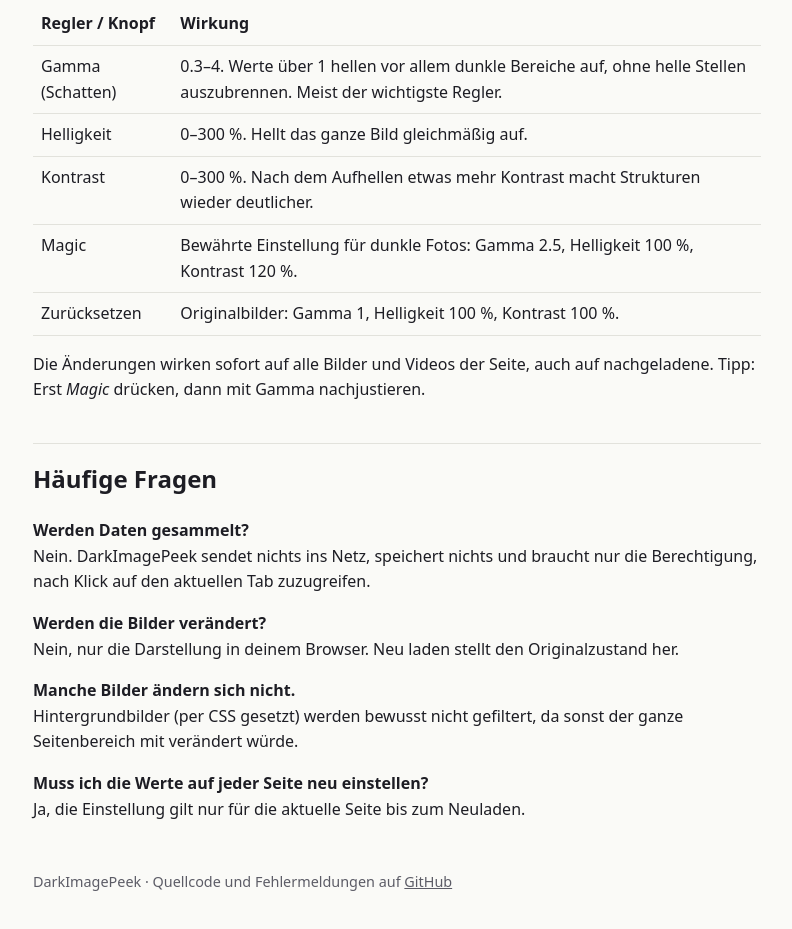
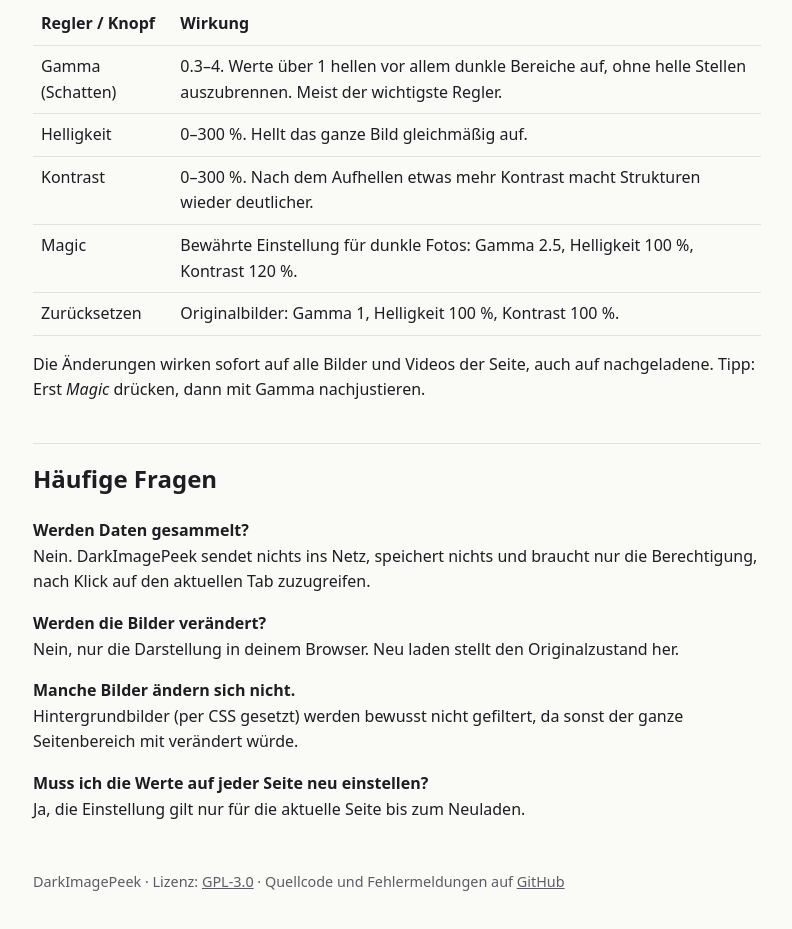
Before and after one commit to Nitram2345/DarkImagePeek, a browser extension: page public/index.html in a window 1280 px wide. Shown: the part 1391-2320 px from the top of the page, without its empty margins (243-1035 px from the left). Drawn offline with Linux system fonts and the light colour scheme.

Commit message:
License under GPL-3.0
Co-Authored-By: Claude Opus 5.5 <noreply@anthropic.com>

```diff
--- a/public/index.html
+++ b/public/index.html
@@ -94,7 +94,7 @@
 <p><strong>Manche Bilder ändern sich nicht.</strong><br>Hintergrundbilder (per CSS gesetzt) werden bewusst nicht gefiltert, da sonst der ganze Seitenbereich mit verändert würde.</p>
 <p><strong>Muss ich die Werte auf jeder Seite neu einstellen?</strong><br>Ja, die Einstellung gilt nur für die aktuelle Seite bis zum Neuladen.</p>
 
-<footer>DarkImagePeek · Quellcode und Fehlermeldungen auf <a href="https://github.com/Nitram2345/DarkImagePeek">GitHub</a></footer>
+<footer>DarkImagePeek · Lizenz: <a href="https://github.com/Nitram2345/DarkImagePeek/blob/main/LICENSE">GPL-3.0</a> · Quellcode und Fehlermeldungen auf <a href="https://github.com/Nitram2345/DarkImagePeek">GitHub</a></footer>
 </main>
 <script>
   const bm = document.getElementById('bm');
```
Also changed, not shown: 2 other files.
